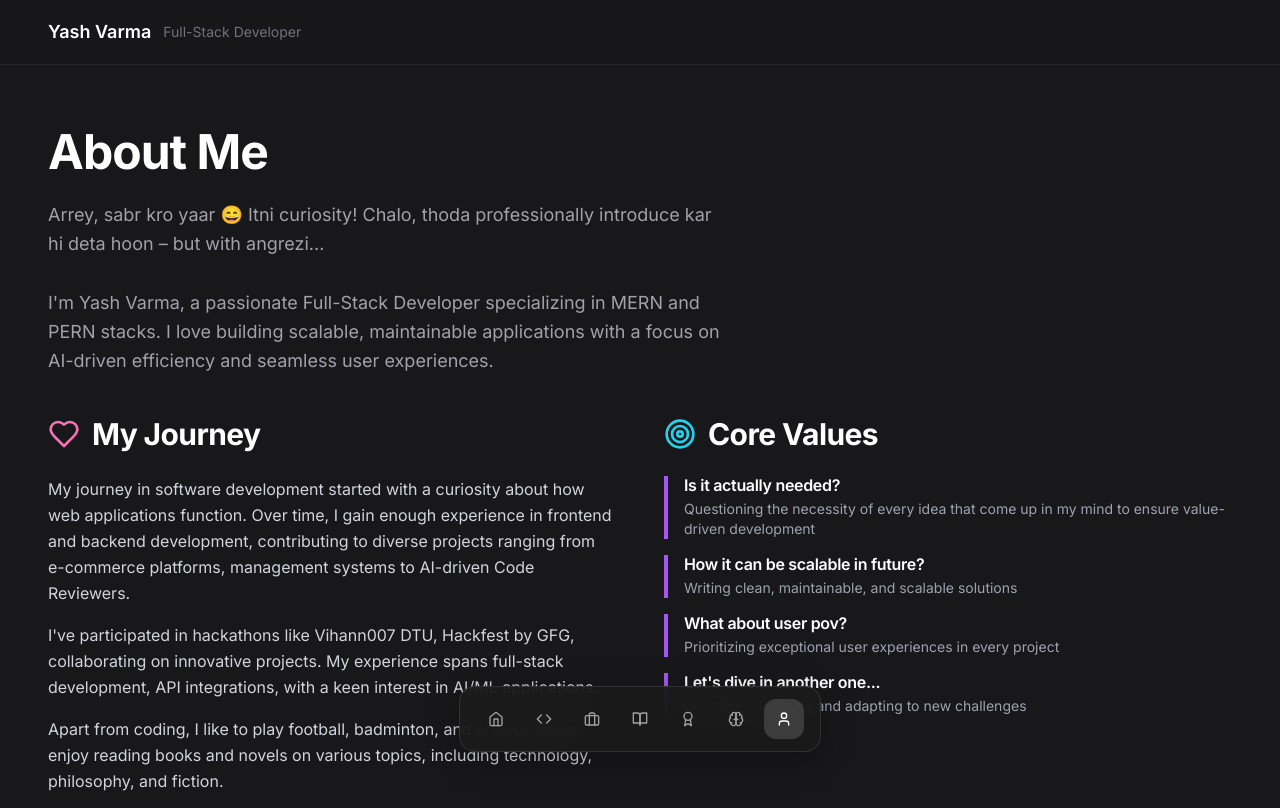
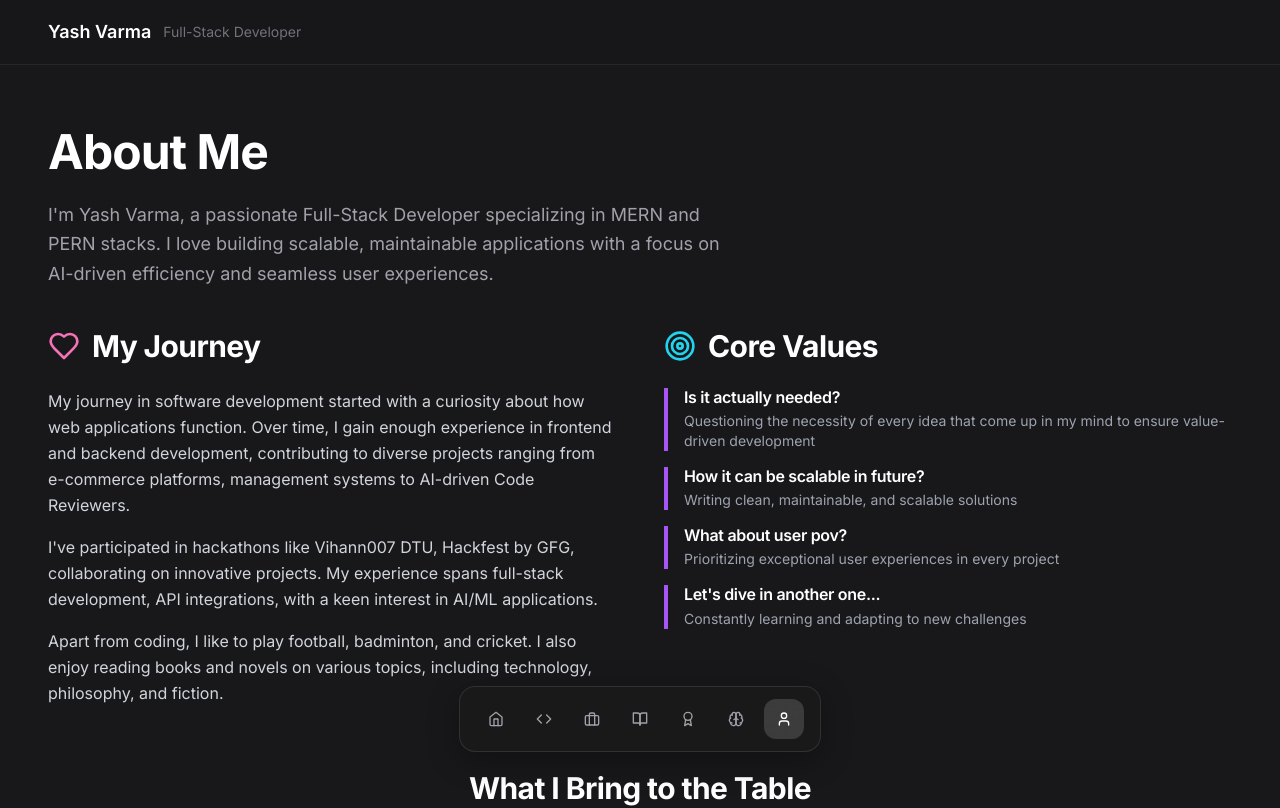
Before and after one commit to Yash2204V/portfolio, a React (Vite) app: page /about in a window 1280 px wide. Shown: the top 808 px of the page. Built offline with nearby package versions, Linux system fonts and the light colour scheme.

Commit message:
refactor #1

```diff
--- a/src/pages/About.tsx
+++ b/src/pages/About.tsx
@@ -11,8 +11,6 @@ const About = () => {
       >
         <h1 className="page-title">About Me</h1>
         <p className="page-subtitle">
-          Arrey, sabr kro yaar 😄 Itni curiosity! Chalo, thoda professionally introduce kar hi deta hoon – but with angrezi...
-          <br /><br />
           I'm Yash Varma, a passionate Full-Stack Developer specializing in MERN and PERN stacks.
           I love building scalable, maintainable applications with a focus on AI-driven efficiency
           and seamless user experiences.
```
